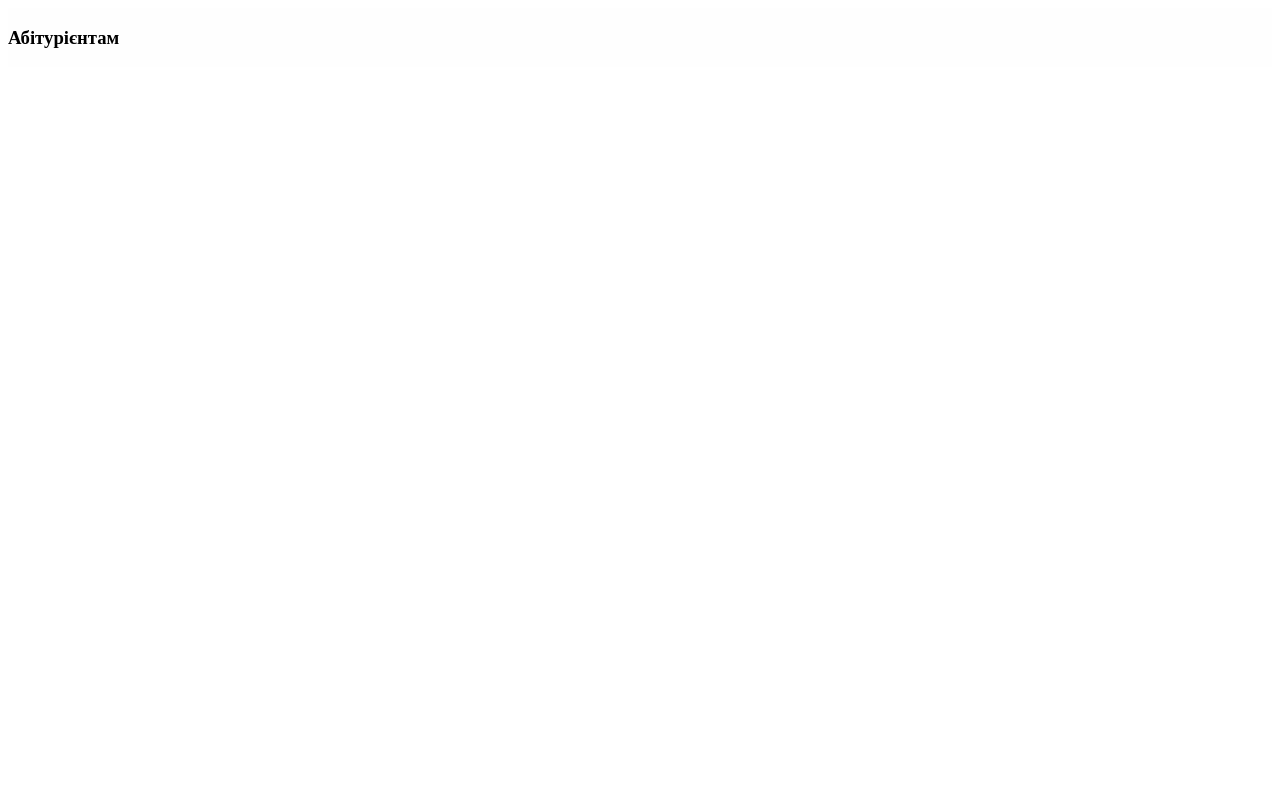
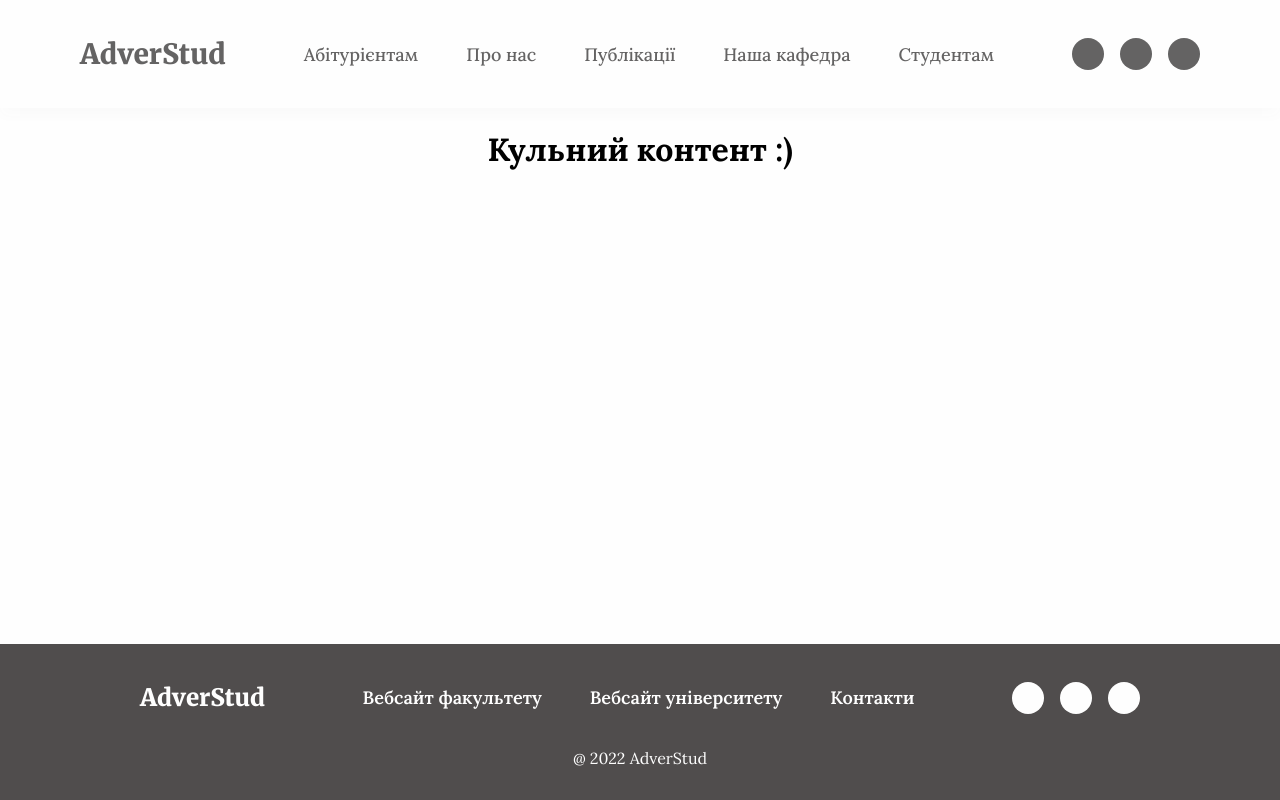
Before and after one commit to SAzzerPlayer/adver-stud, a Gatsby site: page / in a window 1280 px wide. Built offline with nearby package versions, Linux system fonts and the light colour scheme; Gatsby itself is replaced by a stand-in of ours.

Commit message:
Implemented Layout component: Header, Content, Footer chapters. Setted links for routing

```diff
--- a/gatsby-config.ts
+++ b/gatsby-config.ts
@@ -8,7 +8,8 @@ const config: GatsbyConfig = {
   plugins: ["gatsby-plugin-styled-components", "gatsby-plugin-image", "gatsby-plugin-react-helmet", "gatsby-plugin-sitemap", {
     resolve: 'gatsby-plugin-manifest',
     options: {
-      "icon": "src/images/icon.png"
+      "icon": "src/images/favicon.png",
+      "title": "AdverStud"
     }
   }, "gatsby-plugin-mdx", "gatsby-plugin-sharp", "gatsby-transformer-sharp", {
     resolve: 'gatsby-source-filesystem',
--- /dev/null
+++ b/src/components/Layout/Footer/index.tsx
@@ -0,0 +1,41 @@
+import React from "react";
+import {
+  FooterContainer,
+  LinksRow,
+  FooterLogoLink,
+  OutsideLinksRow,
+  OutsideTextLink,
+  AboutInformationRow,
+  AboutText,
+  SocialIcons,
+  MockIconBody,
+} from "./styles";
+import { outsideSiteLinks, socialSiteChapters } from "./options";
+import { HoverLink } from "../../shared/HoverLink";
+
+export const Footer: React.FC = () => {
+  return (
+    <FooterContainer>
+      <LinksRow>
+        <FooterLogoLink to={"/"}>AdverStud</FooterLogoLink>
+        <OutsideLinksRow>
+          {outsideSiteLinks.map((s, i) => (
+            <OutsideTextLink key={i} to={s.link}>
+              {s.title}
+            </OutsideTextLink>
+          ))}
+        </OutsideLinksRow>
+        <SocialIcons>
+          {socialSiteChapters.map((s, i) => (
+            <HoverLink key={i} to={s.link}>
+              <MockIconBody>{s.title}</MockIconBody>
+            </HoverLink>
+          ))}
+        </SocialIcons>
+      </LinksRow>
+      <AboutInformationRow>
+        <AboutText>@ {new Date().getFullYear()} AdverStud</AboutText>
+      </AboutInformationRow>
+    </FooterContainer>
+  );
+};
--- /dev/null
+++ b/src/components/Layout/Footer/options.ts
@@ -0,0 +1,13 @@
+import { TSiteChapterOption } from "../types";
+
+export const outsideSiteLinks: TSiteChapterOption[] = [
+  { title: "Вебсайт факультету", link: "/" },
+  { title: "Вебсайт університету", link: "/" },
+  { title: "Контакти", link: "/" },
+];
+
+export const socialSiteChapters: TSiteChapterOption[] = [
+  { title: "", link: "/", icon: "telegram" },
+  { title: "", link: "/", icon: "instagram" },
+  { title: "", link: "/", icon: "facebook" },
+];
--- /dev/null
+++ b/src/components/Layout/Footer/styles.ts
@@ -0,0 +1,75 @@
+import styled from "styled-components";
+import { colors } from "../../../styles";
+import { HoverLink } from "../../shared/HoverLink";
+
+export const FooterContainer = styled.footer`
+  display: flex;
+  flex-direction: column;
+  gap: 2em;
+  left: 0;
+  right: 0;
+  background-color: ${colors.accentBlack};
+  padding: 38px 140px 28px 140px;
+`;
+
+export const LinksRow = styled.div`
+  display: flex;
+  flex-direction: row;
+  align-items: center;
+  justify-content: space-between;
+  gap: 5em;
+`;
+
+export const FooterLogoLink = styled(HoverLink)`
+  font-family: Merriweather, sans-serif;
+  font-style: normal;
+  font-weight: 900;
+  font-size: 24px;
+  line-height: 30px;
+  color: ${colors.backgroundGray};
+`;
+
+export const OutsideLinksRow = styled.div`
+  display: flex;
+  align-items: center;
+  gap: 3em;
+`;
+
+export const OutsideTextLink = styled(HoverLink)`
+  font-family: Lora, serif;
+  font-style: normal;
+  font-weight: 600;
+  font-size: 18px;
+  line-height: 136%;
+  text-align: center;
+  color: ${colors.backgroundGray};
+`;
+
+export const AboutInformationRow = styled.div`
+  display: flex;
+  flex-direction: row;
+  justify-content: center;
+  align-items: center;
+`;
+
+export const AboutText = styled.span`
+  font-family: Lora, serif;
+  font-style: normal;
+  font-size: 16px;
+  font-weight: 400;
+  line-height: 160%;
+  color: ${colors.backgroundGray};
+`;
+
+export const SocialIcons = styled.div`
+  display: flex;
+  align-items: center;
+  gap: 1em;
+`;
+
+export const MockIconBody = styled.div`
+  height: 32px;
+  width: 32px;
+  border-radius: 50%;
+  background: ${colors.backgroundGray};
+`;
--- /dev/null
+++ b/src/components/Layout/Header/index.tsx
@@ -0,0 +1,33 @@
+import React from "react";
+import {
+  HeaderContainer,
+  LogoLink,
+  MockIconBody,
+  OnChapterLink,
+  SiteChapters,
+  SocialIcons,
+} from "./styles";
+import { siteChapters, socialSiteChapters } from "./options";
+import { HoverLink } from "../../shared/HoverLink";
+
+export const Header: React.FC = () => {
+  return (
+    <HeaderContainer>
+      <LogoLink to={"/"}>AdverStud</LogoLink>
+      <SiteChapters>
+        {siteChapters.map((s, i) => (
+          <OnChapterLink key={i} to={s.link}>
+            {s.title}
+          </OnChapterLink>
+        ))}
+      </SiteChapters>
+      <SocialIcons>
+        {socialSiteChapters.map((s, i) => (
+          <HoverLink key={i} to={s.link}>
+            <MockIconBody>{s.title}</MockIconBody>
+          </HoverLink>
+        ))}
+      </SocialIcons>
+    </HeaderContainer>
+  );
+};
--- /dev/null
+++ b/src/components/Layout/Header/options.ts
@@ -0,0 +1,15 @@
+import { TSiteChapterOption } from "../types";
+
+export const siteChapters: TSiteChapterOption[] = [
+  { title: "Абітурієнтам", link: "/" },
+  { title: "Про нас", link: "/" },
+  { title: "Публікації", link: "/" },
+  { title: "Наша кафедра", link: "/" },
+  { title: "Студентам", link: "/" },
+];
+
+export const socialSiteChapters: TSiteChapterOption[] = [
+  { title: "", link: "/", icon: "telegram" },
+  { title: "", link: "/", icon: "instagram" },
+  { title: "", link: "/", icon: "facebook" },
+];
--- /dev/null
+++ b/src/components/Layout/Header/styles.ts
@@ -0,0 +1,61 @@
+import styled from "styled-components";
+import { colors, shadows } from "../../../styles";
+import { HoverLink } from "../../shared/HoverLink";
+
+export const HeaderContainer = styled.header`
+  display: flex;
+  align-items: center;
+  justify-content: space-between;
+  position: sticky;
+  top: 0;
+  left: 0;
+  right: 0;
+  height: 72px;
+  padding: 18px 5em;
+  gap: 1.5em;
+  background-color: ${colors.backgroundGray};
+  box-shadow: ${shadows.soft};
+`;
+
+export const LogoLink = styled(HoverLink)`
+  font-family: Merriweather, sans-serif;
+  font-style: normal;
+  font-weight: 900;
+  font-size: 28px;
+  line-height: 35px;
+  text-align: center;
+  color: ${colors.backgroundDarkGray};
+  margin: 0;
+  padding: 0;
+  text-decoration: none;
+`;
+
+export const SiteChapters = styled.div`
+  display: flex;
+  align-items: center;
+  gap: 3em;
+`;
+
+export const OnChapterLink = styled(HoverLink)`
+  font-family: Lora, serif;
+  font-style: normal;
+  font-weight: 500;
+  font-size: 18px;
+  line-height: 23px;
+  text-align: center;
+  color: ${colors.backgroundDarkGray};
+  text-decoration: none;
+`;
+
+export const SocialIcons = styled.div`
+  display: flex;
+  align-items: center;
+  gap: 1em;
+`;
+
+export const MockIconBody = styled.div`
+  height: 32px;
+  width: 32px;
+  border-radius: 50%;
+  background: ${colors.backgroundDarkGray};
+`;
--- a/src/components/Layout/index.tsx
+++ b/src/components/Layout/index.tsx
@@ -1,6 +1,9 @@
 import React from "react";
 import { Fonts } from "./Fonts";
-import { Page } from "./styles";
+import { Page, Content } from "./styles";
+import { Header } from "./Header";
+import { Footer } from "./Footer";
+import "../../styles/global.css";
 
 interface ILayoutProps {
   title: string;
@@ -9,11 +12,13 @@ interface ILayoutProps {
 export const Layout: React.FC<ILayoutProps> = ({ title, children }) => {
   return (
     <>
-      <head>
-        <title>{title}</title>
-        <Fonts />
-      </head>
-      <Page>{children}</Page>
+      <title>{title}</title>
+      <Fonts />
+      <Page>
+        <Header />
+        <Content>{children}</Content>
+        <Footer />
+      </Page>
     </>
   );
 };
--- a/src/components/Layout/styles.ts
+++ b/src/components/Layout/styles.ts
@@ -1,10 +1,29 @@
 import styled from "styled-components";
-import { colors } from "../../styles/colors";
+import { colors } from "../../styles";
 
 export const Page = styled.main`
-  background: ${colors.backgroundGray};
   display: flex;
-  flex: 1;
   flex-direction: column;
   justify-content: space-between;
+  flex: 1;
+  min-height: 100vh;
+  height: 100%;
+  width: 100%;
+  background: ${colors.backgroundGray};
 `;
+
+export const Content = styled.div`
+  display: flex;
+  flex-direction: column;
+  flex: 1;
+`;
+
+export const Footer = styled.footer`
+  display: flex;
+  flex-direction: column;
+  gap: 2em;
+  left: 0;
+  right: 0;
+  background-color: ${colors.accentBlack};
+  padding: 38px 8em 28px 8em;
+`;
--- /dev/null
+++ b/src/components/Layout/types.ts
@@ -0,0 +1,5 @@
+export type TSiteChapterOption = {
+  title: string;
+  link: string;
+  icon?: string;
+};
--- /dev/null
+++ b/src/components/shared/HoverLink.ts
@@ -0,0 +1,12 @@
+import { Link } from "gatsby";
+import styled from "styled-components";
+
+export const HoverLink = styled(Link)`
+  text-decoration: none;
+  :hover {
+    opacity: 0.65;
+  }
+  :active {
+    opacity: 0.85;
+  }
+`;
--- a/src/pages/index.tsx
+++ b/src/pages/index.tsx
@@ -4,9 +4,18 @@ import { Layout } from "../components/Layout";
 const IndexPage = () => {
   return (
     <Layout title={"Абітурієнтам"}>
-      <header>
-        <h3>Абітурієнтам</h3>
-      </header>
+      <div
+        style={{
+          display: "flex",
+          flexDirection: "column",
+          alignItems: "center",
+          justifyItems: "center",
+          minHeight: 256,
+          flex: 1,
+        }}
+      >
+        <h1>Кульний контент :)</h1>
+      </div>
     </Layout>
   );
 };
--- /dev/null
+++ b/src/styles/global.css
@@ -0,0 +1,5 @@
+body {
+  margin: 0;
+  font-family: Lora, sans-serif;
+  background: #fefefe;
+}
--- /dev/null
+++ b/src/styles/index.ts
@@ -0,0 +1,2 @@
+export * from "./colors";
+export * from "./shadows";
--- /dev/null
+++ b/src/styles/shadows.ts
@@ -0,0 +1,3 @@
+export const shadows = {
+  soft: "0 8px 12px 0 rgba(80, 77, 77, 0.02)",
+};
```
Also changed, not shown: src/images/favicon.png (added), src/images/icon.png (deleted).
